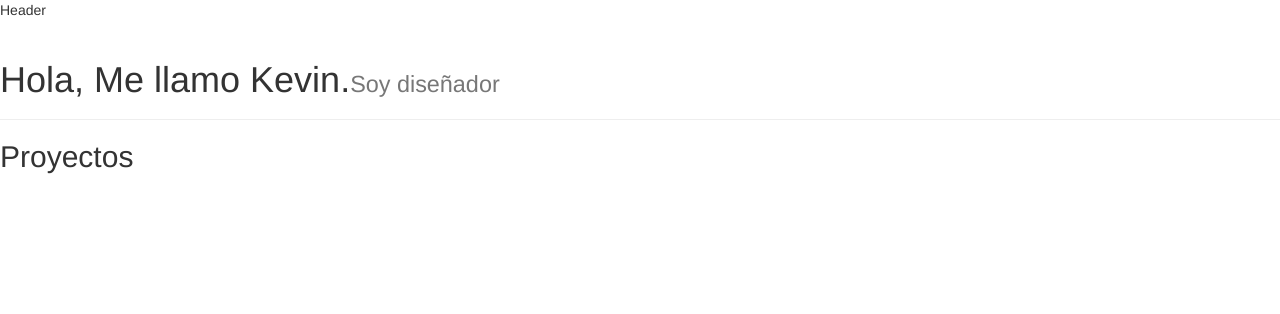
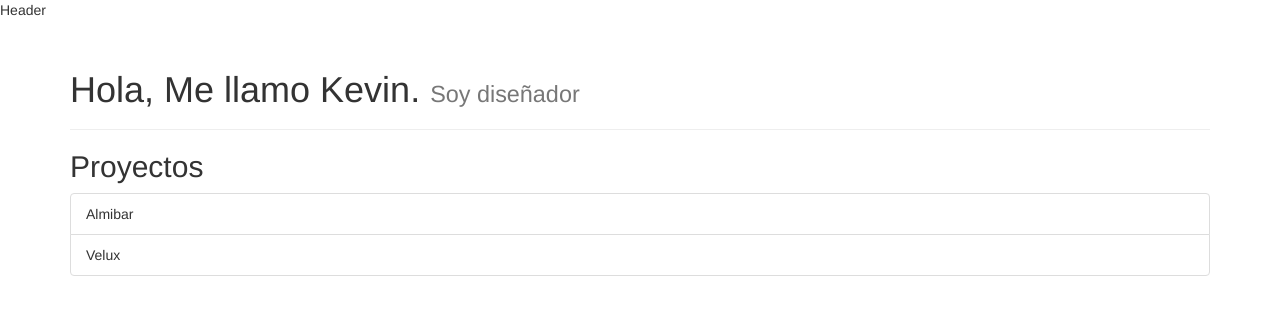
Before and after one commit to kkhenriquez/kkhenriquez.github.io, a plain HTML site: page index.html in a window 1280 px wide. Drawn offline with Linux system fonts and the light colour scheme.

Commit message:
minor changes

```diff
--- a/index.html
+++ b/index.html
@@ -1,6 +1,7 @@
 <!doctype html>
 <html>
 <head>
+  <meta charset="utf-8"/>
   <title>Kevin Henriquez. Designer</title>
   <link rel="stylesheet" href="css/bootstrap.css"/>
   <link rel="stylesheet" href="css/style.css"/>
@@ -9,11 +10,17 @@
   <div>
     <p>Header</p>
   </div>
-  <div class="page-header">
-    <h1>Hola, Me llamo Kevin.<small>Soy diseñador</small></h1>
+  <div class="container">
+    <div class="page-header">
+      <h1>Hola, Me llamo Kevin. <small>Soy diseñador</small></h1>
+    </div>
+    <div>
+      <h2>Proyectos</h2>
+      <ul class="list-group">
+        <li class="list-group-item">Almibar</li>
+        <li class="list-group-item">Velux</li>
+      </ul>
   </div>
-  <div>
-    <h2>Proyectos</h2>
   </div>
 
 </body>
```
